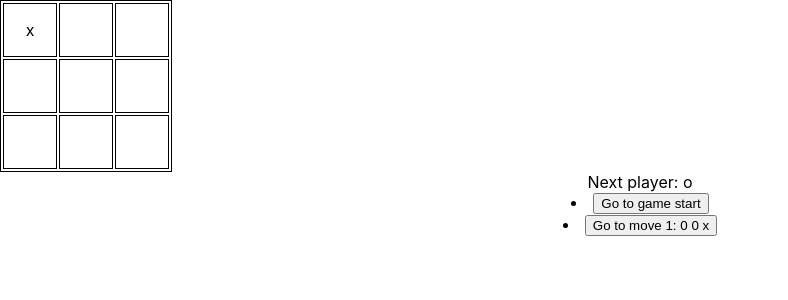
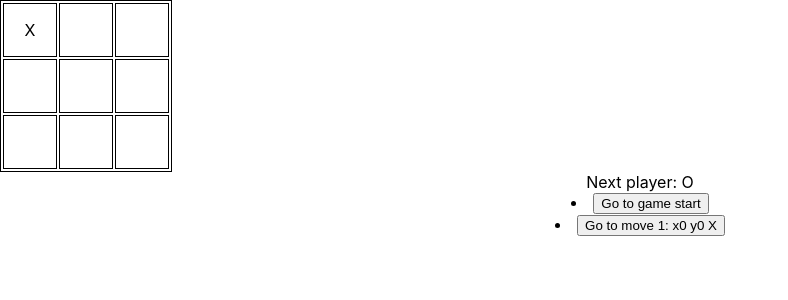
Before and after one commit to t1ooo/tic_tac_toe_game_react, a React (Create React App) app: page / in a window 1280 px wide. Both pictures are taken after a click on the element 30 px from the left and 30 px from the top of the page. Shown: the top 300 px of the page, without its empty margins (0-788 px from the left). Built offline with nearby package versions, Linux system fonts and the light colour scheme.

Commit message:
separate model and view

```diff
--- a/src/App.js
+++ b/src/App.js
@@ -6,35 +6,36 @@
 import React from 'react';
 import logo from './logo.svg';
 import './App.css';
+import {TicTacToeGame} from './TicTacToeGame';
+
+function clone(original) {
+  return Object.assign(Object.create(original), original);
+}
 
 class App extends React.Component {
   constructor(props) {
     super(props);
+    this.size = 3;
     this.state = {
-      player: 'x',
-      log: [],
-      logStateIndex: 0,
+      game: new TicTacToeGame(this.size),
     };
+    //this.lookup(0,0);
   }
 
   render() {
-    const winner = this.isWin(3);
-    const info = (winner === '')
-      ? <div>Next player: {this.state.player}</div>
-      : <div>Winner: {winner}</div>;
     return (
       <div className="App">
-          {this.table(3, 3)}
+          {this.table(this.size)}
           <div>
-            {info}
+            {this.playerInfo()}
             <div>
               <li key={Math.random()}>
-                <button onClick={this.changeLogStateIndex.bind(this, -1, -1)}>Go to game start</button>
+                <button onClick={this.goToMove.bind(this, 0)}>Go to game start</button>
               </li>
-              {this.state.log./* slice(this.state.logStateIndex). */map((v,k)=>
+              {this.getMoves().map((v,k)=>
                 <li key={Math.random()}>
-                  <button onClick={this.changeLogStateIndex.bind(this, v.x, v.y)}>
-                    Go to move {k+1}: {v.x} {v.y} {v.player}
+                  <button onClick={this.goToMove.bind(this, k+1)}>
+                    Go to move {k+1}: x{v.x} y{v.y} {v.player}
                   </button>
                 </li>
               )}
@@ -44,39 +45,24 @@ class App extends React.Component {
     );
   }
 
-  changeLogStateIndex(x,y) {
-    this.setState((state, props) => {
-      const logStateIndex = this._getCellIndex(x, y, state.log);
-      const player = (logStateIndex === -1)
-        ? 'x'
-        : this.nextPlayer(state.log[logStateIndex].player);
-      console.log('changeLogStateIndex:', logStateIndex);
-      return {
-        logStateIndex: logStateIndex,
-        player: player,
-      };
-    });
+  playerInfo() {
+    const winner = this.getWinner();
+    return (winner === null)
+      ? <div>Next player: {this.getNextPlayer()}</div>
+      : <div>Winner: {winner.player}</div>;
   }
 
-  incrLogStateIndex(x,y) {
-    this.setState((state, props) => {
-      console.log('incrLogStateIndex:', state.logStateIndex+1);
-      return {logStateIndex: state.logStateIndex+1};
-    });
-  }
-
-  table(x, y) {
+  table(n) {
     return (<table className="App-table">
         <tbody>
-          {[...Array(x)].map((_, xx) => {
-              /* {console.log(xx);} */
+          {[...Array(n)].map((_, x) => {
               return (<tr key={Math.random()}>
-                {[...Array(y)].map((_, yy) =>
+                {[...Array(n)].map((_, y) =>
                   <td
                     key={Math.random()}
-                    onClick={this.markCell.bind(this, xx, yy)}
-                    >
-                    {this.getCellContent(xx, yy)}
+                    onClick={this.check.bind(this, x, y)}
+                  >
+                    {this.lookup(x, y)}
                   </td>
                 )}
               </tr>);
@@ -86,226 +72,49 @@ class App extends React.Component {
     </table>);
   }
 
-  /*
-    vertical:              0 1, 0 2, ..., x   y+1
-    horisontal:            0 0, 1 0, ..., x+1 y
-    diagonal left right:   0 0, 1 1, ..., x+1 y+1
-    diagonal right left:   3 0, 2 1, ..., x-1 y+1
-  */
-  _isWin(size, log, logStateIndex) {
-    const group = {
-        'x':{'x':[],'y':[]},
-        'o':{'x':[],'y':[]},
-    }
-    for(let i=0; i<log.length && i <= logStateIndex; i++) {
-      const v = log[i];
-      /* group[v.player] = {v.x, v.x}; */
-      group[v.player]['x'].push(v.x);
-      group[v.player]['y'].push(v.y);
-    }
-
-    function isAllEqual(arr) {
-      return (
-        arr.length !== 0
-        && arr.every(v=>(v === arr[0]))
-      );
-    }
-
-    function isAllIncr(arr, max) {
-      for(let i=0; i<=max; i++) {
-        if (arr.indexOf(i) === -1) {
-          return false;
-        }
-      }
-      return true;
-    }
-
-    function isDiagonalLeftRightWin(xs, ys, max) {
-      for(let i=0; i<=max; i++) {
-        if (
-          xs.indexOf(i) === -1
-          || ys.indexOf(i) === -1
-          || xs.indexOf(i) !== ys.indexOf(i)
-        ) {
-          return false;
-        }
-      }
-      return true;
-    }
-
-    function isDiagonalRightLeftWin(xs, ys, max) {
-      for(let i=0,j=max; i<=max; i++,j--) {
-        if (
-          xs.indexOf(i) === -1
-          || ys.indexOf(j) === -1
-          || xs.indexOf(i) !== ys.indexOf(j)
-        ) {
-          return false;
-        }
-      }
-      return true;
-    }
-
-    for(let player in group) {
-      const gr = group[player];
-
-      //console.log('isWin v', isAllEqual(gr['x']), isAllIncr(gr['y'], size-1), size-1, gr['x'], gr['y']);
-      //console.log('isWin h', isAllEqual(gr['y']), isAllIncr(gr['x'], size-1), size-1, gr['x'], gr['y']);
-
-      // vertical
-      if (
-        isAllEqual(gr['x'])
-        && isAllIncr(gr['y'], size-1)
-      ) {
-          console.log('isWin:', 'vartical', player);
-          return player;
-      }
-
-      // horisontal
-      if (
-        isAllEqual(gr['y'])
-        && isAllIncr(gr['x'], size-1)
-      ) {
-          console.log('isWin:', 'horisontal', player);
-          return player;
-      }
-
-      // diagonal lefr right
-      if (isDiagonalLeftRightWin(gr['x'], gr['y'], size-1)) {
-          console.log('isWin:', 'diagonal lefr right', player);
-          return player;
-      }
-
-      // diagonal right lefr
-      if (isDiagonalRightLeftWin(gr['x'], gr['y'], size-1)) {
-          console.log('isWin:', 'diagonal right lefr', player);
-          return player;
-      }
-    }
-
-    return '';
+  getMoves() {
+    return this.state.game.getMoves();
   }
 
-  isWin(size, state) {
-    return this._isWin(size, this.state.log, this.state.logStateIndex);
+  getNextPlayer() {
+    return this.state.game.getNextPlayer();
   }
 
-  //markCell(x,y) {
-  //  /* console.log(this.state.logStateIndex, this.state.log.length); */
-  //  // mark after select state
-  //  if (this.state.logStateIndex !== this.state.log.length) {
-  //    this.truncateLog(this.state.logStateIndex+1);
-  //    //this.truncateLog(this.state.logStateIndex+2);
-  //    //console.log('truncate:', this.state.logStateIndex, this.state.log.length);
-  //  }
-  //  // already market
-  //  if (this.getCellContent(x,y) !== '') {
-  //    return;
-  //  }
-  //  // someone won
-  //  if (this.isWin(3) !== '') {
-  //    return;
-  //  }
-  //  this.incrLogStateIndex(x,y);
-  //  this.writeToLog(x,y);
-  //  this.changePlayer();
-  //}
+  getWinner() {
+    return this.state.game.getWinner();
+  }
 
-  markCell(x,y) {
+  lookup(x, y) {
+    const move = this.state.game.lookup(x, y);
+    if (move === null) {
+      return '';
+    }
+    return this.state.game.lookup(x, y).player;
+  }
+
+  goToMove(index) {
     this.setState((state, props) => {
-      let log = state.log;
-      let logStateIndex = state.logStateIndex;
-      let player = state.player;
-
-      // mark after select state
-      if (logStateIndex !== log.length) {
-        log = log.slice(0, logStateIndex+1);
+      try {
+        const game = clone(state.game);
+        game.goToMove(index);
+        return {game: game};
+      } catch(e) {
+        console.log(e.message)
       }
-      // already market
-      if (this._getCellContent(x,y, log, logStateIndex) !== '') {
-        return;
-      }
-      // someone won
-      if (this._isWin(3, log, logStateIndex) !== '') {
-        return;
-      }
-      //this.incrLogStateIndex(x,y);
-      logStateIndex+=1;
-      //this.writeToLog(x,y);
-      log = log.concat({x:x,y:y,player:player});
-      //this.changePlayer();
-      player = this.nextPlayer(player);
-
-      return {
-        logStateIndex: logStateIndex,
-        log: log,
-        player: player,
-      };
     });
   }
 
-  writeToLog(x, y) {
+  check(x, y) {
+    console.log('check', x, y);
     this.setState((state, props) => {
-      console.log('writeToLog:', state.log);
-      return {log: state.log.concat({x:x,y:y,player:this.state.player})};
+      try {
+        const game = clone(state.game);
+        game.check(x, y);
+        return {game: game};
+      } catch(e) {
+        console.log(e.message)
+      }
     });
-  }
-
-  truncateLog(size) {
-    this.setState((state, props) => {
-      console.log('truncateLog:', size);
-      return {log: state.log.slice(0, size)};
-    });
-  }
-
-  changePlayer() {
-    this.setState((state, props) => {
-      const player = this.nextPlayer(state.player);
-      console.log('changePlayer:', player);
-      return {player: player};
-    });
-  }
-
-  nextPlayer(prevPlayer) {
-    const players = {
-      'x':'o',
-      'o':'x',
-      '' :'x',
-    };
-    return players[prevPlayer];
-  }
-
-  getCellContent(x,y) {
-    return this._getCellContent(x,y, this.state.log, this.state.logStateIndex);
-  }
-
-  _getCellContent(x,y, log, logStateIndex) {
-    //for(let v of this.state.log) {
-    //for(let i=0; i<log.length; i++) {
-    for(let i=0; i<log.length && i <= logStateIndex; i++) {
-      const v = log[i];
-      /* console.log(v); */
-      //if (v.x === x && v.y === y && i <= logStateIndex) {
-      if (v.x === x && v.y === y) {
-        return v.player;
-      }
-    }
-    return '';
-  }
-
-  _getCellIndex(x, y, log) {
-    //for(let [k,v] of this.state.log) {
-    for(let i=0; i<log.length; i++) {
-      const v = log[i];
-      if (v.x === x && v.y === y) {
-        return i;
-      }
-    }
-    return -1;
-  }
-
-  getCellIndex(x,y) {
-    return this._getCellIndex(x, y, this.state.log);
   }
 }
 
--- /dev/null
+++ b/src/TicTacToeGame.js
@@ -0,0 +1,220 @@
+'use strict';
+
+class Move {
+  constructor(x, y, player) {
+    this.x = x;
+    this.y = y;
+    this.player = player;
+  }
+}
+
+class Winner {
+  constructor(player, type) {
+    this.player = player;
+    this.type = type;
+  }
+}
+
+const Player  = '';
+const PlayerX = 'X';
+const PlayerO = 'O';
+
+class TicTacToeGame {
+  constructor(size) {
+    if (size < 0) {
+      throw new Error('bad size');
+    }
+    this._size = size;
+    this._player = '';
+    this._moves = [];
+    this._index = 0;
+  }
+
+  goToMove(index) {
+    if (index < 0 || this._moves.length < index) {
+      throw new Error('bad index');
+    }
+    this._index = index;
+  }
+
+  // return all moves
+  getMoves() {
+    return this._moves.slice(0);
+  }
+
+  /* TODO: change name? */
+  // return all moves up to current index
+  getMovesIndex() {
+    return this._moves.slice(0, this._index);
+  }
+
+  getWinner() {}
+
+  check(x,y) {
+    if (x < 0 || this._size-1 < x) {
+      throw new Error('bad x');
+    }
+    if (y < 0 || this._size-1 < y) {
+      throw new Error('bad y');
+    }
+    if (this._moves.length !== this._index) {
+      this._trucnateMoves();
+    }
+    if (this.getWinner() !== null) {
+      throw new Error('game over');
+    }
+    if (this.isChecked(x,y)) {
+      throw new Error('already checked');
+    }
+    const player = this.getNextPlayer();
+    this._check(x, y, player);
+  }
+
+  _trucnateMoves() {
+    this._moves = this.getMovesIndex();
+  }
+
+  _check(x, y, player) {
+    this._moves.push(new Move(x, y, player));
+    this._index++;
+  }
+
+  isChecked(x,y) {
+    return (this.lookup(x,y) !== null);
+  }
+
+  getPlayer() {
+    //return this._moves[this._index].player;
+    const moves = this.getMovesIndex();
+    if (moves.length === 0) {
+      return Player;
+    }
+    return moves[moves.length-1].player;
+  }
+
+  getNextPlayer() {
+    switch(this.getPlayer()) {
+      case Player  : return PlayerX;
+      case PlayerO : return PlayerX;
+      case PlayerX : return PlayerO;
+      default      : throw Error('player not support');
+    }
+  }
+
+  lookup(x,y) {
+    const moves = this.getMovesIndex();
+    for(let i=0; i<moves.length; i++) {
+      const move = moves[i];
+      if (x === move.x && y === move.y) {
+        return move;
+      }
+    }
+    return null;
+  }
+
+  /*
+    vertical:              0 1, 0 2, ..., x   y+1
+    horisontal:            0 0, 1 0, ..., x+1 y
+    diagonal left right:   0 0, 1 1, ..., x+1 y+1
+    diagonal right left:   3 0, 2 1, ..., x-1 y+1
+  */
+  getWinner() {
+    const movesByPlayer = {};
+    movesByPlayer[PlayerX] = {'x':[],'y':[]};
+    movesByPlayer[PlayerO] = {'x':[],'y':[]};
+
+    const moves = this.getMovesIndex();
+    for(let i=0; i<moves.length; i++) {
+      const move = moves[i];
+      movesByPlayer[move.player]['x'].push(move.x);
+      movesByPlayer[move.player]['y'].push(move.y);
+    }
+
+    const max = this._size-1;
+    for(let player in movesByPlayer) {
+      const g = movesByPlayer[player];
+
+      // vertical
+      if (this._isVerticalWin(g['x'], g['y'], max)) {
+          return new Winner(player, 'vertical');
+      }
+
+      // horisontal
+      if (this._isHorisontalWin(g['x'], g['y'], max)) {
+          return new Winner(player, 'horisontal');
+      }
+
+      // diagonal lefr right
+      if (this._isDiagonalLeftRightWin(g['x'], g['y'], max)) {
+        return new Winner(player, 'diagonal lefr right');
+      }
+
+      // diagonal right lefr
+      if (this._isDiagonalRightLeftWin(g['x'], g['y'], max)) {
+        return new Winner(player, 'diagonal right lefr');
+      }
+    }
+
+    return null;
+  }
+
+  _isVerticalWin(xs, ys, max) {
+    return (
+        this._isAllEqual(xs)
+        && this._isAllIncr(ys, max)
+    );
+  }
+
+  _isHorisontalWin(xs, ys, max) {
+    return (
+        this._isAllEqual(ys)
+        && this._isAllIncr(xs, max)
+    );
+  }
+
+  _isAllEqual(arr) {
+    return (
+      arr.length !== 0
+      && arr.every(v=>(v === arr[0]))
+    );
+  }
+
+  _isAllIncr(arr, max) {
+    for(let i=0; i<=max; i++) {
+      if (arr.indexOf(i) === -1) {
+        return false;
+      }
+    }
+    return true;
+  }
+
+  _isDiagonalLeftRightWin(xs, ys, max) {
+    for(let i=0; i<=max; i++) {
+      if (
+        xs.indexOf(i) === -1
+        || ys.indexOf(i) === -1
+        || xs.indexOf(i) !== ys.indexOf(i)
+      ) {
+        return false;
+      }
+    }
+    return true;
+  }
+
+  _isDiagonalRightLeftWin(xs, ys, max) {
+    for(let i=0,j=max; i<=max; i++,j--) {
+      if (
+        xs.indexOf(i) === -1
+        || ys.indexOf(j) === -1
+        || xs.indexOf(i) !== ys.indexOf(j)
+      ) {
+        return false;
+      }
+    }
+    return true;
+  }
+}
+
+module.exports = {
+  TicTacToeGame:TicTacToeGame,
+};
```
